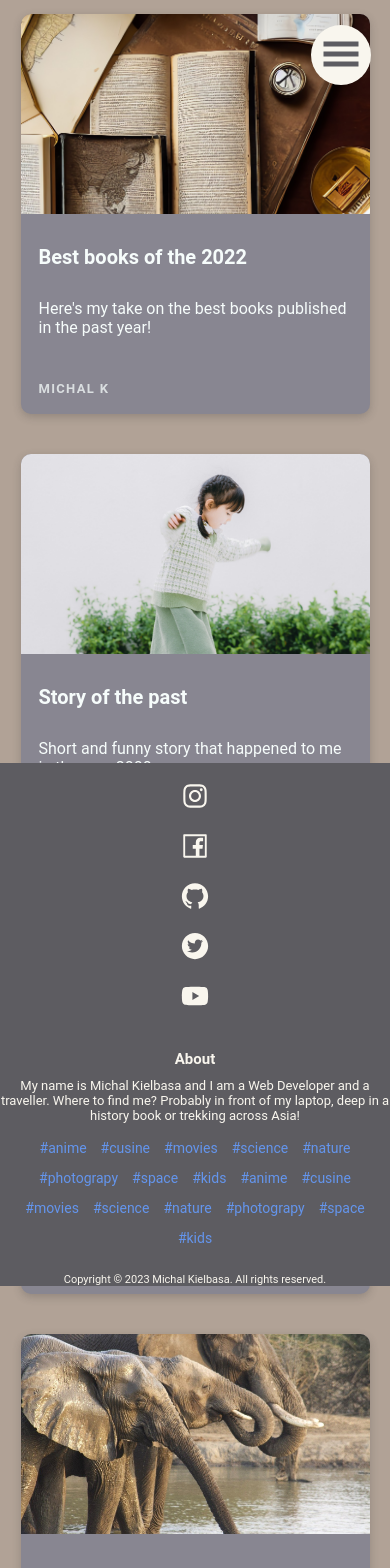
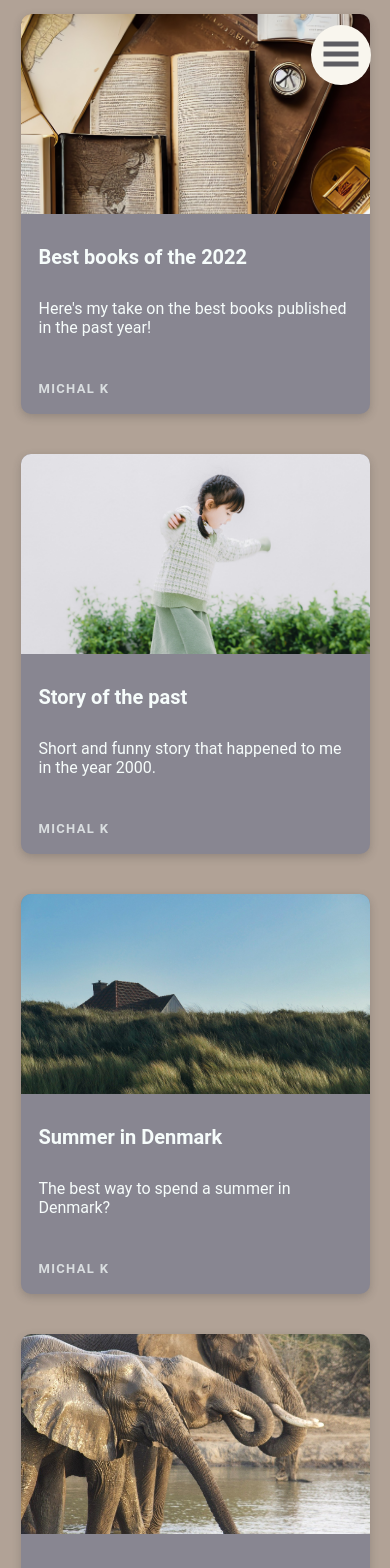
Before and after one commit to aftermath321/blog_mockup, a Next.js app: page / in a window 390 px wide. Shown: the top 1568 px of the page. Built offline with nearby package versions, Linux system fonts and the light colour scheme.

Commit message:
Finally fixed

```diff
--- a/src/components/mainGrid.js
+++ b/src/components/mainGrid.js
@@ -1,6 +1,15 @@
-import React from 'react'
-import {Books, Child, Girl, Elephants, Fern, Flower, Street, Dunes} from '../assets/imports';
-import Card from './card';
+import React from "react";
+import {
+  Books,
+  Child,
+  Girl,
+  Elephants,
+  Fern,
+  Flower,
+  Street,
+  Dunes,
+} from "../assets/imports";
+import Card from "./card";
 
 const MainGrid = () => {
   return (
@@ -13,6 +22,7 @@ const MainGrid = () => {
           p="Here's my take on the best books published in the past
                 year!"
           author="Michal K"
+          priority={true}
         />
         <Card
           image={Girl}
@@ -32,7 +42,7 @@ const MainGrid = () => {
           image={Elephants}
           alt="elephants"
           h1="Elephants need your help!"
-          p="The fundraiser for elephant&apos;s safe haven."
+          p="The fundraiser for elephant's safe haven."
           author="Michal K"
         />
         <Card
@@ -65,9 +75,8 @@ const MainGrid = () => {
           author="Michal K"
         />
       </div>
-
     </main>
   );
-}
+};
 
-export default MainGrid
+export default MainGrid;
--- a/src/pages/index.js
+++ b/src/pages/index.js
@@ -16,14 +16,11 @@ export default function Home() {
           content="Blog mock up"
         />
         <meta name="viewport" content="width=device-width, initial-scale=1" />
-        <link rel="icon" href="/favicon.ico" />
+        <link rel="shortcut icon" href="#" />
       </Head>
-      {/* <div class="content"> */}
-        <Header />
-
-        <MainGrid />
-        <Footer />
-      {/* </div> */}
+      <Header />
+      <MainGrid />
+      <Footer />
     </>
   );
 }
--- a/src/styles/globals.css
+++ b/src/styles/globals.css
@@ -13,11 +13,10 @@ body {
 
 main {
   flex-grow: 1;
-  height: 90vh;
+  min-height: 90vh;
 }
 
 .footer {
-  position: relative;
   background-color: #5d5c61;
   color: #f9f6ee;
   display: flex;
@@ -286,7 +285,7 @@ button {
     grid-template-columns: none;
   }
   .socials {
-    flex-direction: column;
+    flex-direction: row;
     align-items: center;
   }
   .rights {
```
Also changed, not shown: package.json (+6 -7 lines), src/pages/api/hello.js (added), 1 other file (tests, documents, lock files or other folders).
